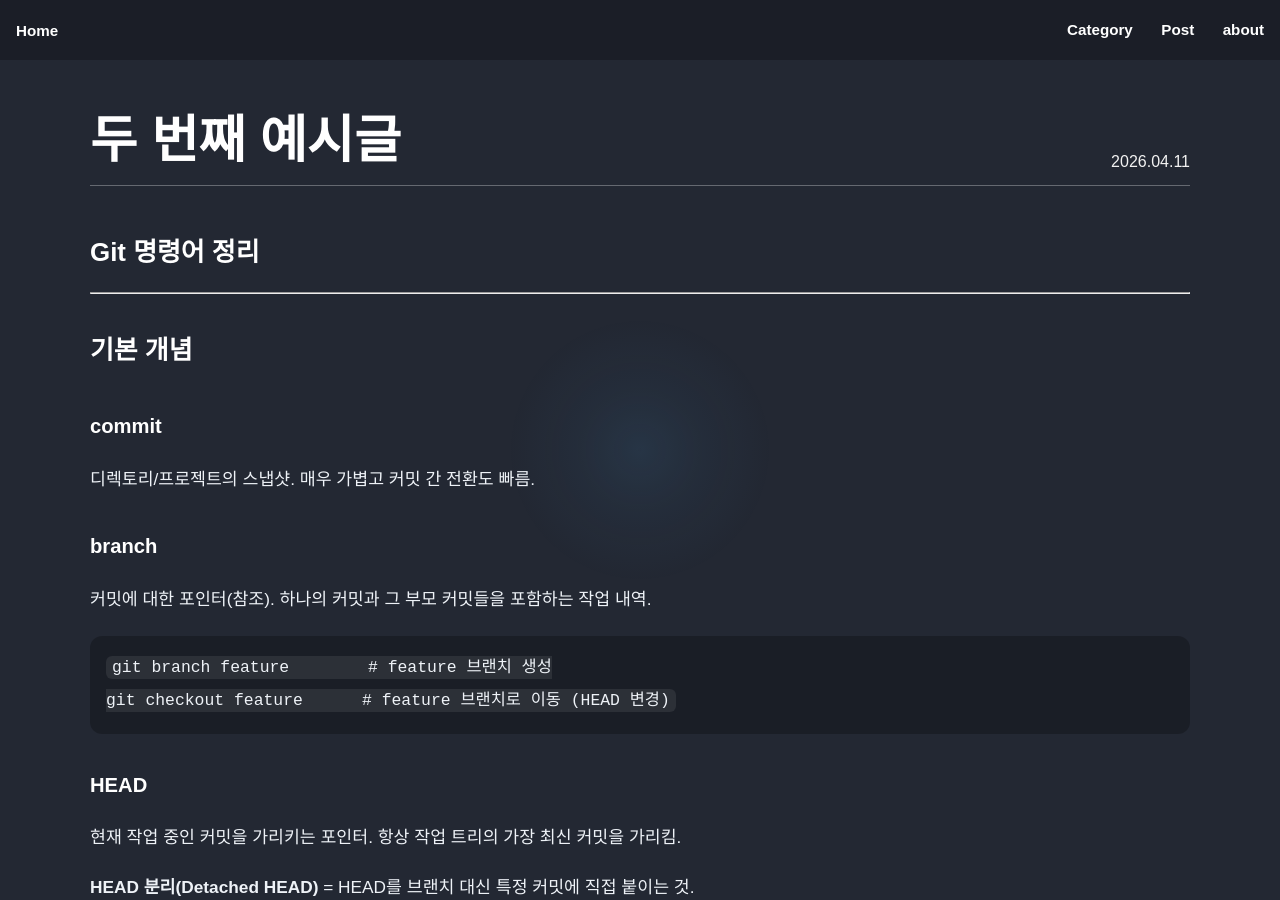
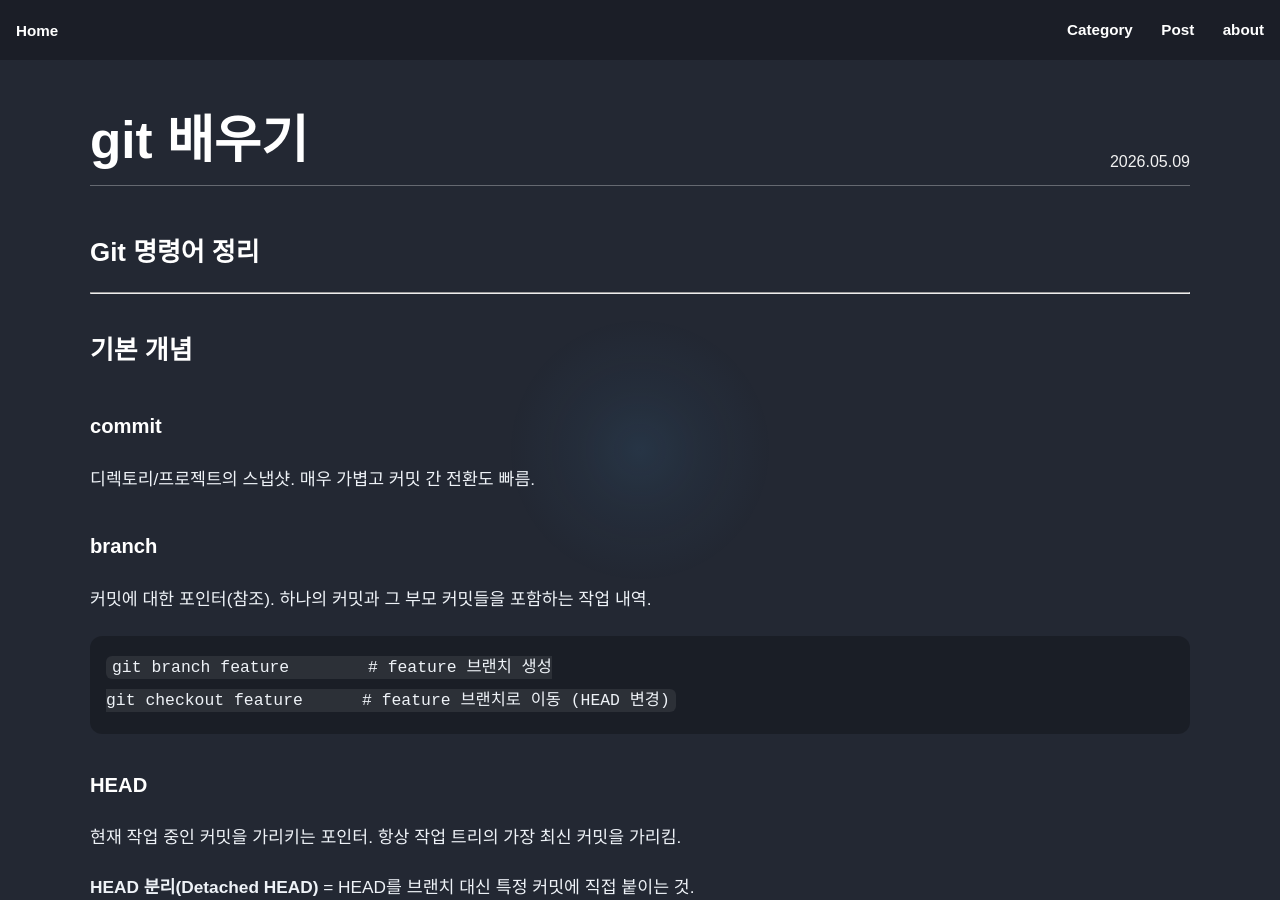
Before and after one commit to nonono2525/nonono2525.github.io, a Jekyll site: the page built from _posts/2026-05-09-git-comand.md, in a window 1280 px wide and 900 px high. Built offline with Jekyll 4.4.1, drawn with Linux system fonts in a browser that asks for light colours.

Commit message:
Update 2026-05-09-git-comand.md

```diff
--- a/_posts/2026-05-09-git-comand.md
+++ b/_posts/2026-05-09-git-comand.md
@@ -1,7 +1,7 @@
 ---
 layout: post-detail
-title: "두 번째 예시글"
-date: 2026-04-11
+title: "git 배우기"
+date: 2026-05-09
 category: "dev"
 ---
 
```
